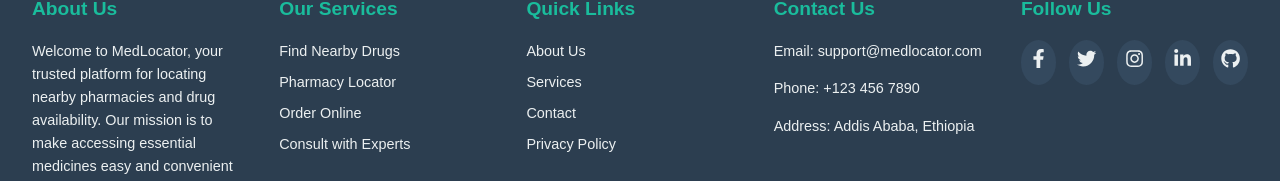
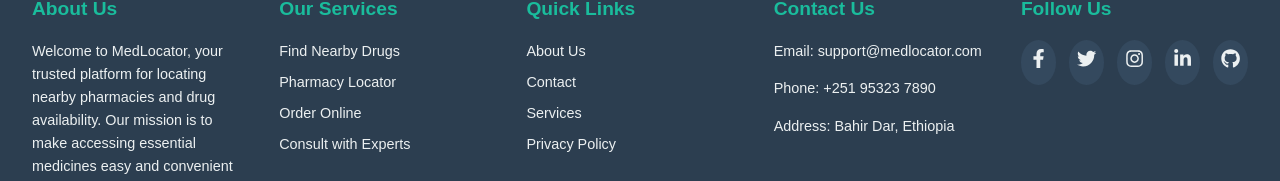
Before and after one commit to solomon-mh/fetanfews, a React (Vite) app: page / in a window 1280 px wide. Shown: the part 3028-3209 px from the top of the page. Built offline with nearby package versions, Linux system fonts and the light colour scheme; no server answers.

Commit message:
feat: add PharmacyConfirmation route and update footer links to use Link components; modify contact details

```diff
--- a/src/App.tsx
+++ b/src/App.tsx
@@ -14,7 +14,7 @@
 import { calculateDistance } from "./utils/calculations";
 import ManagePharmacies from "./admin/managePharmacy/ManagePharmacies";
 import PharmacyForm from "./pages/AddPharmacyForm/PharmcyPhorm";
-
+import PharmacyConfrimation from "./pages/Confrimation/PharmacyConfrimation";
 function App() {
   return (
     <Router>
@@ -31,6 +31,7 @@
               />
             }
           />
+          <Route path="/pharmacy-registration/success" element={<PharmacyConfrimation/>}/>
           <Route path="/user/login" element={<Login />} />
           <Route path="/user/signup" element={<SignUp />} />
           <Route path="/search-results" element={<SearchResultsPage />} />
--- a/src/api/pharmacyService.ts
+++ b/src/api/pharmacyService.ts
@@ -60,6 +60,7 @@
 );
 
 export const addPharmacy = (data: any) => {
+  console.log('api data',data);
     return api.post("/pharmacies/", data, {
       headers: {
         "Content-Type": "multipart/form-data",
--- a/src/components/Footer/Footer.tsx
+++ b/src/components/Footer/Footer.tsx
@@ -1,6 +1,6 @@
 import "./Footer.scss";
 import { FaFacebookF, FaTwitter, FaInstagram, FaLinkedinIn, FaGithub } from "react-icons/fa";
-
+import { Link } from "react-router-dom";
 const Footer = () => {
   return (
     <footer className="footer">
@@ -24,17 +24,17 @@
         <div className="footer-section">
           <h3>Quick Links</h3>
           <ul>
-            <li><a href="/about">About Us</a></li>
-            <li><a href="/services">Services</a></li>
-            <li><a href="/contact">Contact</a></li>
-            <li><a href="/privacy">Privacy Policy</a></li>
+         <li> <Link to="/about">About Us </Link></li>
+           <li><Link to="/contact">Contact</Link></li>
+            <li><Link to="/services">Services </Link></li>
+            <li><Link to="/privacy">Privacy Policy</Link></li>
           </ul>
         </div>
         <div className="footer-section">
           <h3>Contact Us</h3>
           <p>Email: support@medlocator.com</p>
-          <p>Phone: +123 456 7890</p>
-          <p>Address: Addis Ababa, Ethiopia</p>
+          <p>Phone: +251 95323 7890</p>
+          <p>Address: Bahir Dar, Ethiopia</p>
         </div>
         <div className="footer-section social-media">
           <h3>Follow Us</h3>
```
